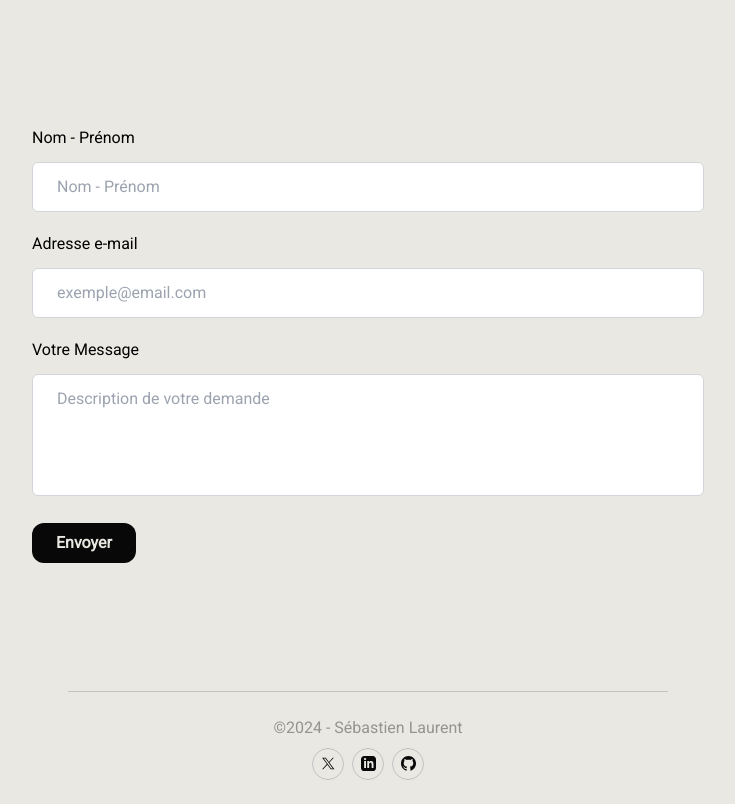
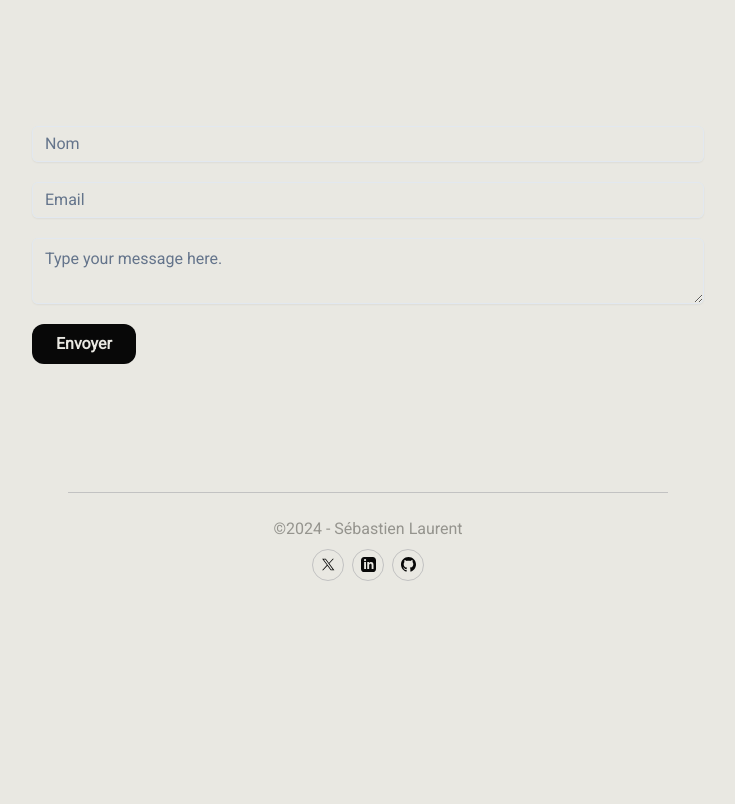
Before and after one commit to SebastienLaurentt/Portfolio-V2, a Next.js app: page / in a window 1280 px wide. Shown: the part 7280-8084 px from the top of the page, without its empty margins (272-1007 px from the left). After the commit the page ends 7885 px from the top, so only its background shows below. Built offline with nearby package versions, Linux system fonts and the light colour scheme.

Commit message:
replace input and textarea from ContactForm with shad cn ui input and textarea

```diff
--- a/components/ContactForm/ContactForm.tsx
+++ b/components/ContactForm/ContactForm.tsx
@@ -1,8 +1,10 @@
 "use client";
-import React, { useState, useEffect } from "react";
+import { useEffect, useState } from "react";
 import { useFormState } from "react-dom";
 import { sendEmail } from "../../src/actions";
 import { Button } from "../ui/button";
+import { Input } from "../ui/input";
+import { Textarea } from "../ui/textarea";
 
 export default function ContactForm() {
   const [sendEmailState, sendEmailAction] = useFormState(sendEmail, {
@@ -13,31 +15,31 @@ export default function ContactForm() {
   const [formData, setFormData] = useState({
     name: "",
     email: "",
-    message: ""
+    message: "",
   });
 
   const [formErrors, setFormErrors] = useState({
     name: false,
     email: false,
-    message: false
+    message: false,
   });
 
   const [formFeedback, setFormFeedback] = useState("");
 
-  const handleInputChange = (event:any) => {
+  const handleInputChange = (event: any) => {
     const { name, value } = event.target;
     setFormData({
       ...formData,
-      [name]: value
+      [name]: value,
     });
     // Clear error message if field is filled
     setFormErrors({
       ...formErrors,
-      [name]: false
+      [name]: false,
     });
   };
 
-  const handleSubmit = (event:any) => {
+  const handleSubmit = (event: any) => {
     event.preventDefault();
     let hasErrors = false;
     // Check if all fields are filled
@@ -45,7 +47,7 @@ export default function ContactForm() {
       if (!value.trim()) {
         setFormErrors((prevErrors) => ({
           ...prevErrors,
-          [key]: true
+          [key]: true,
         }));
         hasErrors = true;
       }
@@ -67,7 +69,7 @@ export default function ContactForm() {
       setFormData({
         name: "",
         email: "",
-        message: ""
+        message: "",
       });
       setFormFeedback("Merci ! Nous vous recontacterons bientôt !");
       // Clear feedback after 5 seconds
@@ -84,55 +86,49 @@ export default function ContactForm() {
   return (
     <form onSubmit={handleSubmit}>
       <div className="mb-5">
-        <label htmlFor="name" className="mb-3 block text-base font-medium text-black">
-          Nom - Prénom
-        </label>
-        <input
+        <Input
           type="text"
+          placeholder="Nom"
           id="name"
           name="name"
           value={formData.name}
           onChange={handleInputChange}
-          placeholder="Nom - Prénom"
-          className={`w-full rounded-md border ${formErrors.name ? 'border-red-500' : 'border-gray-300'} bg-white py-3 px-6 text-base font-medium text-gray-700 outline-none focus:border-accent focus:shadow-md`}
         />
-        {formErrors.name && <p className="text-red-500 text-sm mt-1">Ce champ est requis.</p>}
       </div>
       <div className="mb-5">
-        <label htmlFor="email" className="mb-3 block text-base font-medium text-black">
-          Adresse e-mail
-        </label>
-        <input
+        <Input
           type="email"
+          placeholder="Email"
           id="email"
           name="email"
           value={formData.email}
           onChange={handleInputChange}
-          placeholder="exemple@email.com"
-          className={`w-full rounded-md border ${formErrors.email ? 'border-red-500' : 'border-gray-300'} bg-white py-3 px-6 text-base font-medium text-gray-700 outline-none focus:border-accent focus:shadow-md`}
         />
-        {formErrors.email && <p className="text-red-500 text-sm mt-1">Ce champ est requis.</p>}
       </div>
       <div className="mb-5">
-        <label htmlFor="message" className="mb-3 block text-base font-medium text-black">
-          Votre Message
-        </label>
-        <textarea
-          rows={4}
+        <Textarea
+          placeholder="Type your message here."
           id="message"
           name="message"
           value={formData.message}
           onChange={handleInputChange}
-          placeholder="Description de votre demande"
-          className={`w-full resize-none rounded-md border ${formErrors.message ? 'border-red-500' : 'border-gray-300'} bg-white py-3 px-6 text-base font-medium text-gray-700 outline-none focus:border-accent focus:shadow-md`}
         />
-        {formErrors.message && <p className="text-red-500 text-sm mt-1">Ce champ est requis.</p>}
       </div>
       <div className="flex items-center">
-        <Button type="submit" aria-label="Envoyer le formulaire" >
+        <Button type="submit" aria-label="Envoyer le formulaire">
           Envoyer
         </Button>
-        {formFeedback && <p className={`text-sm ml-3 ${sendEmailState.success ? 'text-green-600 font-bold' : 'text-red-600 font-bold'}`}>{formFeedback}</p>}
+        {formFeedback && (
+          <p
+            className={`text-sm ml-3 ${
+              sendEmailState.success
+                ? "text-green-600 font-bold"
+                : "text-red-600 font-bold"
+            }`}
+          >
+            {formFeedback}
+          </p>
+        )}
       </div>
     </form>
   );
--- a/components/LandingSections/Hero/Hero.tsx
+++ b/components/LandingSections/Hero/Hero.tsx
@@ -5,6 +5,7 @@ import HeroImg from "../../../public/images/HeroImg.svg";
 import { BackgroundBeams } from "@/components/ui/background-beams";
 import {  } from 'next/font/google'
 const CV = `/pdf/CV.pdf`;
+
 
 
 
```
